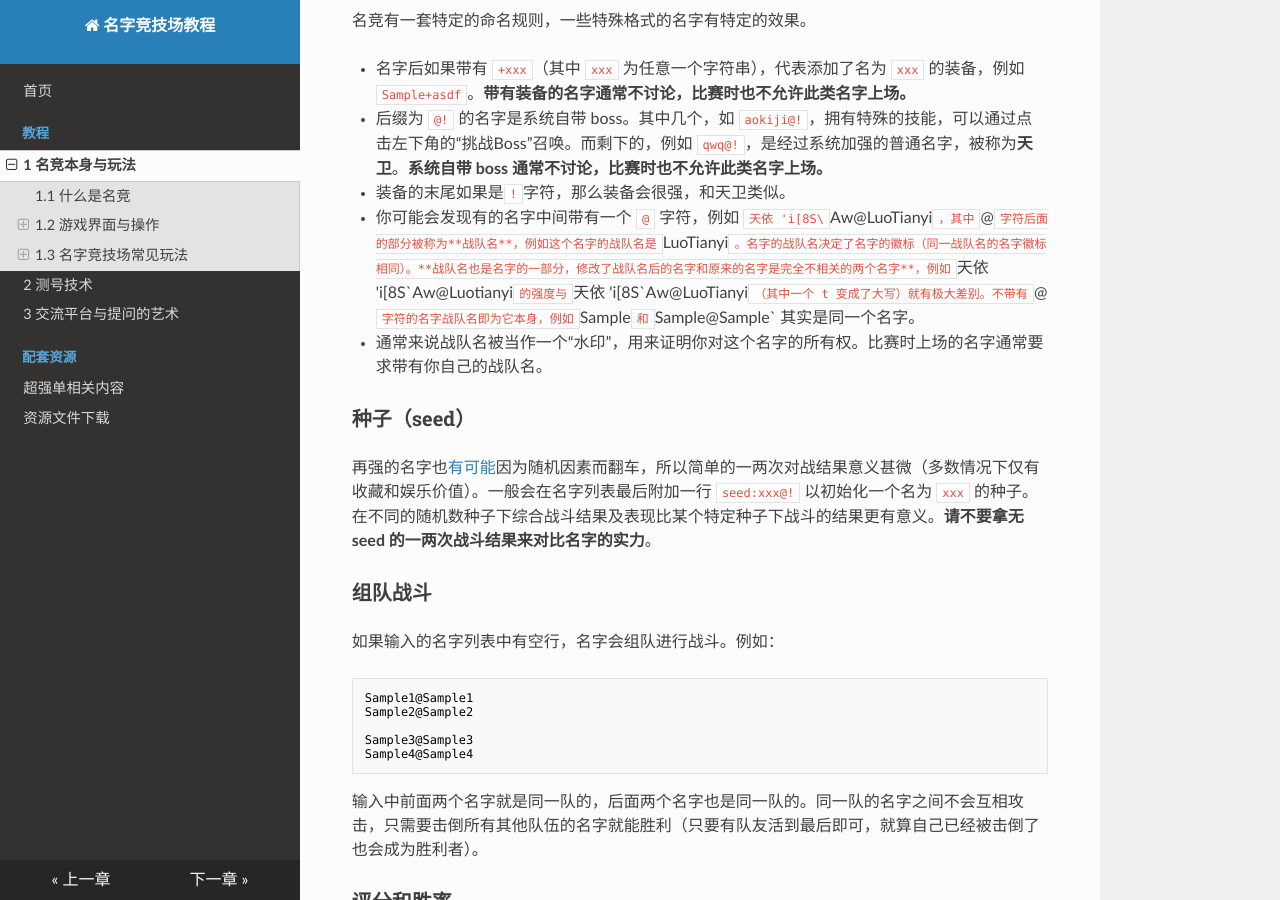
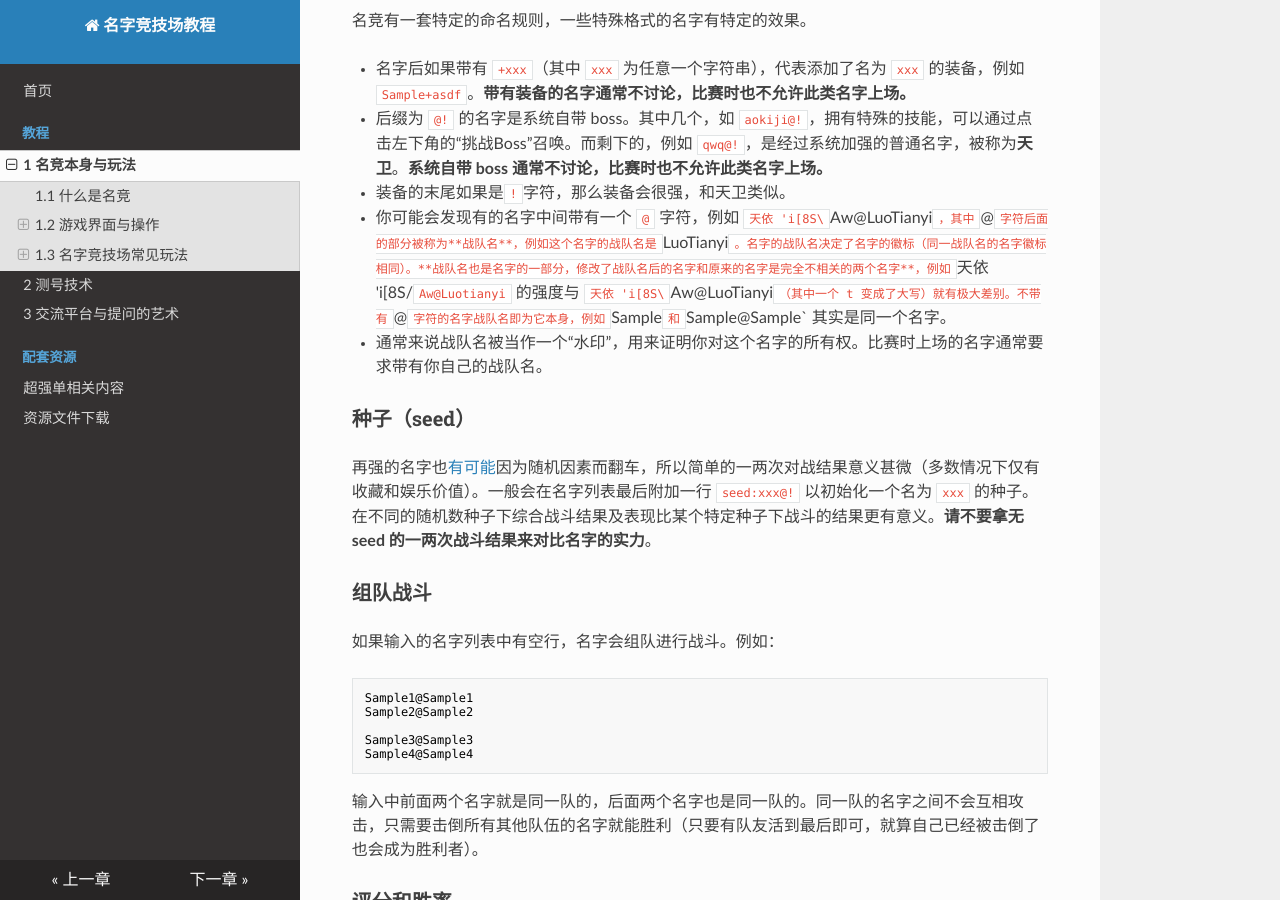
Before and after one commit to sqrt2802/namern-help-dev, an MkDocs documentation site: the page built from docs/chp1.md, in a window 1280 px wide and 900 px high, scrolled down 695 px. Built offline with MkDocs 1.6.1, drawn with Linux system fonts in a browser that asks for light colours.

Commit message:
更新 chp1.md

```diff
--- a/docs/chp1.md
+++ b/docs/chp1.md
@@ -20,7 +20,7 @@
 * 名字后如果带有 `+xxx`（其中 `xxx` 为任意一个字符串），代表添加了名为 `xxx` 的装备，例如 `Sample+asdf`。**带有装备的名字通常不讨论，比赛时也不允许此类名字上场。**
 * 后缀为 `@!` 的名字是系统自带 boss。其中几个，如 `aokiji@!`，拥有特殊的技能，可以通过点击左下角的“挑战Boss”召唤。而剩下的，例如 `qwq@!`，是经过系统加强的普通名字，被称为**天卫**。**系统自带 boss 通常不讨论，比赛时也不允许此类名字上场。**
 * 装备的末尾如果是`!`字符，那么装备会很强，和天卫类似。
-* 你可能会发现有的名字中间带有一个 `@` 字符，例如 `天依 'i[8S\`Aw@LuoTianyi`，其中 `@` 字符后面的部分被称为**战队名**，例如这个名字的战队名是 `LuoTianyi`。名字的战队名决定了名字的徽标（同一战队名的名字徽标相同）。**战队名也是名字的一部分，修改了战队名后的名字和原来的名字是完全不相关的两个名字**，例如 `天依 'i[8S\`Aw@Luotianyi` 的强度与 `天依 'i[8S\`Aw@LuoTianyi` （其中一个 t 变成了大写）就有极大差别。不带有 `@` 字符的名字战队名即为它本身，例如 `Sample` 和 `Sample@Sample` 其实是同一个名字。
+* 你可能会发现有的名字中间带有一个 `@` 字符，例如 `天依 'i[8S\`Aw@LuoTianyi`，其中 `@` 字符后面的部分被称为**战队名**，例如这个名字的战队名是 `LuoTianyi`。名字的战队名决定了名字的徽标（同一战队名的名字徽标相同）。**战队名也是名字的一部分，修改了战队名后的名字和原来的名字是完全不相关的两个名字**，例如 `天依 'i[8S/`Aw@Luotianyi` 的强度与 `天依 'i[8S\`Aw@LuoTianyi` （其中一个 t 变成了大写）就有极大差别。不带有 `@` 字符的名字战队名即为它本身，例如 `Sample` 和 `Sample@Sample` 其实是同一个名字。
 * 通常来说战队名被当作一个“水印”，用来证明你对这个名字的所有权。比赛时上场的名字通常要求带有你自己的战队名。
 
 ### 种子（seed）
```
